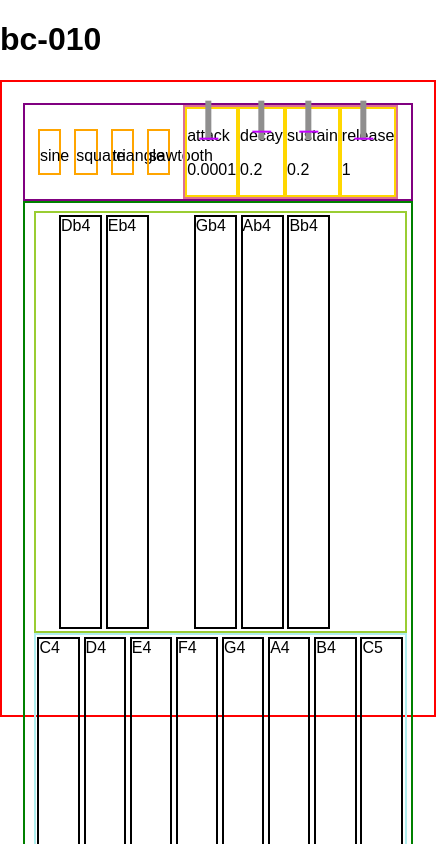
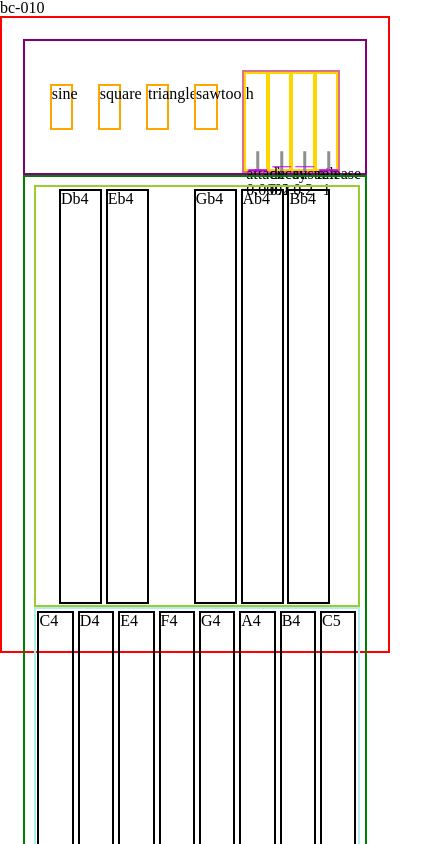
Before and after one commit to bcimbali/bc-010, a React (Create React App) app: page / in a window 390 px wide. Shown: the top 844 px of the page, 436 px wide, since content can reach past the window. Built offline with nearby package versions, Linux system fonts and the light colour scheme.

Commit message:
slider better responsiveness

```diff
--- a/src/App.css
+++ b/src/App.css
@@ -15,7 +15,7 @@
   flex-direction: column;
   height: 70vh;
   padding: 2.5vh;
-  min-width: 100%;
+  max-width: 100%;
 }
 
 /*---------------------------------------------------------------------------------------------------
@@ -55,35 +55,47 @@
 
 /* Slider bank to hold all the sliders */
 .slider-bank {
+  align-self: flex-end;
   border: 2px solid palevioletred;
   display: flex;
-  height: auto;
+  height: 75%;
 }
 
 .envelopeSlider {
-  /* align-self: flex-end; */
   border: 2px solid gold;
   display: flex;
   /* height: auto; */
+  width: 5vw;
   flex-direction: column;
-  justify-content: flex-end;
+  justify-content: flex-start;
 }
 
 .slider-container {
-  width: 100%;
+  height: 100%;
+  width: 5vw;
+  padding: 9vh 3vw 0 0;
+}
+
+.slider-number {
+  margin: 0;
+  text-align: center;
 }
 
 /* Actual slider */
+.slider-label {
+  text-align: center;
+}
+
 .html-slider {
   -webkit-transform:rotate(270deg);
   -moz-transform:rotate(270deg);
   -o-transform:rotate(270deg);
   -ms-transform:rotate(270deg);
   transform:rotate(270deg);
-  -webkit-appearance: none;  /* Override default CSS styles */
+  -webkit-appearance: none;
   appearance: none;
-  width: 10vw;
-  height: 0.75vh; /* Specified height */
+  width: 5vw; /* This is actually the height of the slider */
+  height: 3px; /* This is actually the fatness of the slider */
   background: #8f8e8e; /* Grey background */
   outline: none; /* Remove outline */
 }
--- a/src/App.jsx
+++ b/src/App.jsx
@@ -1,3 +1,4 @@
+import './reset.css';
 import './App.css';
 
 import React, { Component } from 'react';
--- a/src/components/EnvelopeSlider/EnvelopeSlider.jsx
+++ b/src/components/EnvelopeSlider/EnvelopeSlider.jsx
@@ -42,8 +42,8 @@
             value={this.props.value}
           />
         </div>
-        <label htmlFor={this.props.adsr}>{this.props.adsr}</label>
-        <p>{this.props.value}</p>
+        <label className="slider-label" htmlFor={this.props.adsr}>{this.props.adsr}</label>
+        <p className="slider-number" >{this.props.value}</p>
       </div>
     );
   }
--- /dev/null
+++ b/src/reset.css
@@ -0,0 +1,48 @@
+/* http://meyerweb.com/eric/tools/css/reset/
+   v2.0 | 20110126
+   License: none (public domain)
+*/
+
+html, body, div, span, applet, object, iframe,
+h1, h2, h3, h4, h5, h6, p, blockquote, pre,
+a, abbr, acronym, address, big, cite, code,
+del, dfn, em, img, ins, kbd, q, s, samp,
+small, strike, strong, sub, sup, tt, var,
+b, u, i, center,
+dl, dt, dd, ol, ul, li,
+fieldset, form, label, legend,
+table, caption, tbody, tfoot, thead, tr, th, td,
+article, aside, canvas, details, embed,
+figure, figcaption, footer, header, hgroup,
+menu, nav, output, ruby, section, summary,
+time, mark, audio, video {
+	margin: 0;
+	padding: 0;
+	border: 0;
+	font-size: 100%;
+	font: inherit;
+	vertical-align: baseline;
+}
+/* HTML5 display-role reset for older browsers */
+article, aside, details, figcaption, figure,
+footer, header, hgroup, menu, nav, section {
+	display: block;
+}
+body {
+	line-height: 1;
+}
+ol, ul {
+	list-style: none;
+}
+blockquote, q {
+	quotes: none;
+}
+blockquote:before, blockquote:after,
+q:before, q:after {
+	content: '';
+	content: none;
+}
+table {
+	border-collapse: collapse;
+	border-spacing: 0;
+}
```
